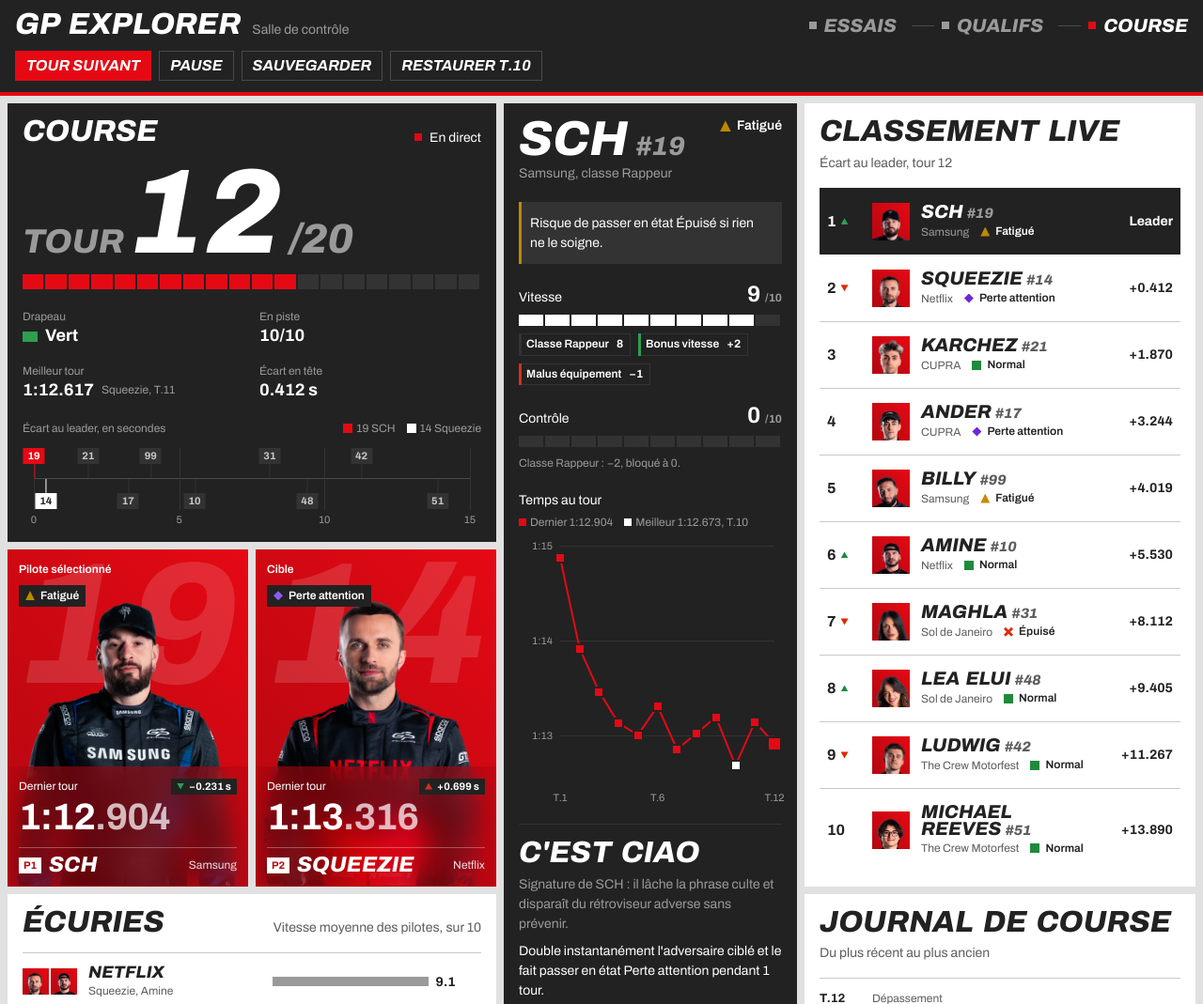
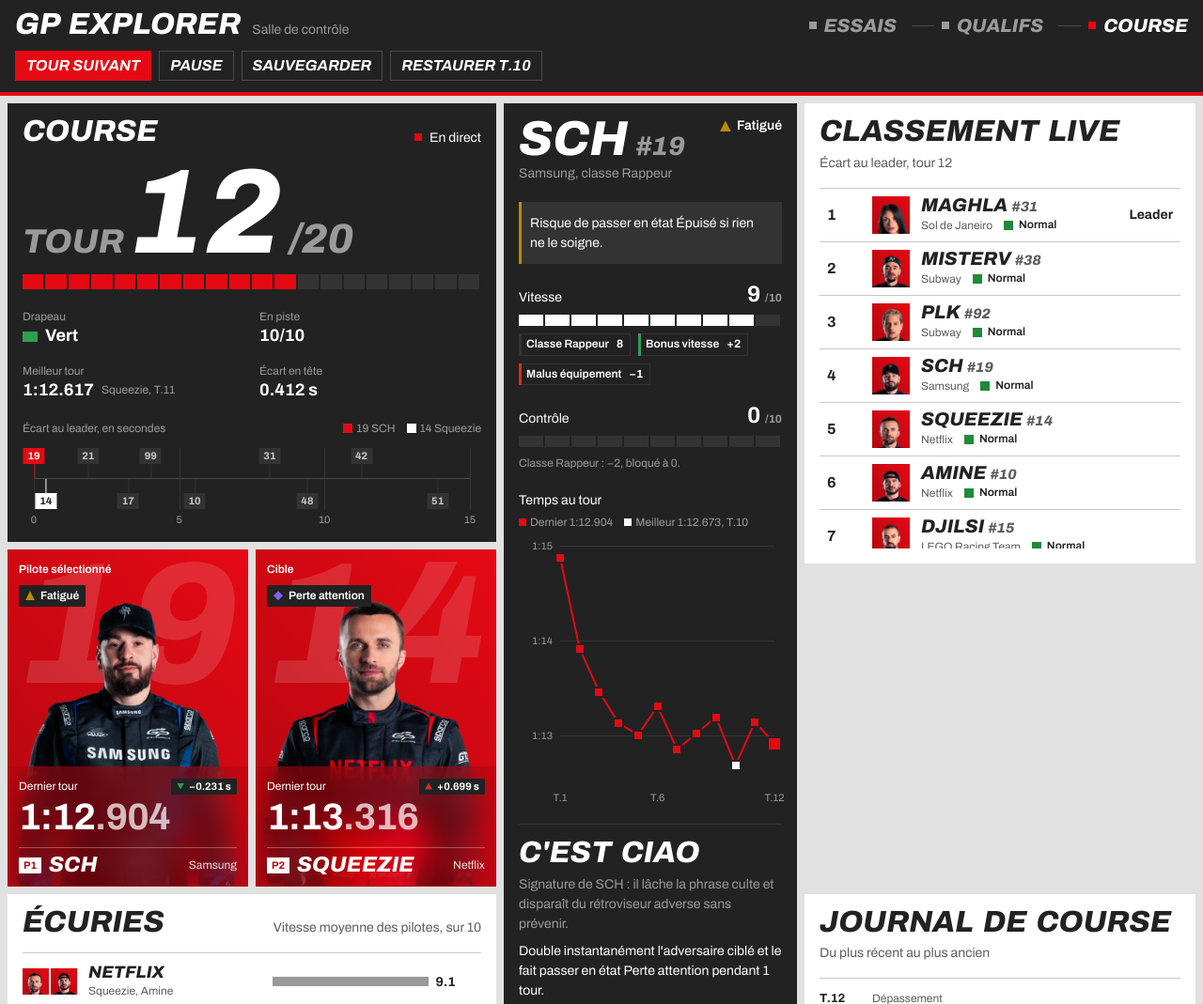
Before and after one commit to Kicksbld/GP-Explorer-Design-Pattern, a website with bundled scripts: page index.html in a window 1280 px wide. Shown: the top 1069 px of the page at 94% size. Built offline with nearby package versions, Linux system fonts and the light colour scheme.

Commit message:
Enhance dashboard functionality and styling
- Added a script tag in index.html to include main.js for improved functionality.
- Updated dashboard.css to align the classement tile and set min/max height for the classement list.
- Modified main.js to push an initial classement to the dashboard for testing the Observer pattern.
- Refactored PiloteDatabase.js to load data via fetch instead of readFile for browser compatibility.
- Enhanced the Spectator class to dynamically update the classement list in the dashboard with new entries.
- Updated the Pilote class to include an image property for better representation in the UI.

```diff
--- a/design-system/dashboard.css
+++ b/design-system/dashboard.css
@@ -116,7 +116,7 @@ img { display: block; max-width: 100%; }
 .tile--status { grid-area: status; }
 .duel { grid-area: duel; }
 .tile--pilote { grid-area: pilote; }
-.tile--classement { grid-area: classement; }
+.tile--classement { grid-area: classement; align-self: start; }
 .tile--ecuries { grid-area: ecuries; }
 .tile--journal { grid-area: journal; }
 
@@ -379,7 +379,7 @@ img { display: block; max-width: 100%; }
    Rows share the tile height so the list meets the bottom edge.
    ========================================================================== */
 
-.classement-list { display: flex; flex: 1 1 auto; flex-direction: column; }
+.classement-list { display: flex; flex: 1 1 auto; flex-direction: column; min-height: 0; max-height: 24rem; overflow-y: auto; }
 
 .classement-row {
   display: grid;
--- a/index.html
+++ b/index.html
@@ -446,5 +446,7 @@
       </ol>
     </section>
   </main>
+
+  <script type="module" src="./src/main.js"></script>
 </body>
 </html>
--- a/src/core/PiloteDatabase.js
+++ b/src/core/PiloteDatabase.js
@@ -1,9 +1,8 @@
 // Pattern: Singleton
 // Point d'accès unique aux données de data/db.json (pilotes + ecuries).
+// Chargé via fetch() car ce module tourne dans le navigateur (dashboard index.html).
 
-import { readFile } from 'node:fs/promises';
-
-const DEFAULT_DB_URL = new URL('../../data/db.json', import.meta.url);
+const DEFAULT_DB_URL = './data/db.json';
 
 export class PiloteDatabase {
   static #instance = null;
@@ -26,8 +25,8 @@ export class PiloteDatabase {
   }
 
   async load(url = DEFAULT_DB_URL) {
-    const contenu = await readFile(url, 'utf-8');
-    const { pilotes = [], ecuries = [] } = JSON.parse(contenu);
+    const reponse = await fetch(url);
+    const { pilotes = [], ecuries = [] } = await reponse.json();
     this.#pilotes = pilotes;
     this.#ecuries = ecuries;
   }
--- a/src/main.js
+++ b/src/main.js
@@ -16,7 +16,21 @@ async function main() {
 
   const weekend = new RaceWeekend(engine);
 
-  // TODO: démo — dérouler essais/qualifs/course, quelques tours, quelques techniques
+  // TODO (étape RaceEngine) : dérouler essais/qualifs/course via weekend/engine.tourSuivant()
+  // En attendant, on pousse un premier classement pour vérifier l'Observer sur le dashboard :
+  const classement = pilotes
+    .slice()
+    .sort((a, b) => b.getVitesse() - a.getVitesse())
+    .map((p, index) => ({
+      position: index + 1,
+      id: p.id,
+      pseudo: p.pseudo,
+      numero: p.numero,
+      image: p.image,
+      ecurieNom: db.getEcurieById(p.ecurie)?.nom ?? p.ecurie,
+      stateNom: p.state.nom,
+    }));
+  engine.classement.setClassement(classement);
 }
 
 main();
--- a/src/models/Pilote.js
+++ b/src/models/Pilote.js
@@ -48,13 +48,14 @@ const EFFETS_TECHNIQUE = {
 };
 
 export class Pilote {
-  constructor({ id, pseudo, numero, ecurie, classe, technique, stats = {} }) {
+  constructor({ id, pseudo, numero, ecurie, classe, technique, image, stats = {} }) {
     this.id = id;
     this.pseudo = pseudo;
     this.numero = numero;
     this.ecurie = ecurie;
     this.classe = classe;
     this.technique = technique;
+    this.image = image;
     this.stats = { vitesse: 1, controle: 1, ...stats };
     this.state = new NormalState();
   }
--- a/src/observer/Spectator.js
+++ b/src/observer/Spectator.js
@@ -1,4 +1,7 @@
 // Pattern: Observer — observer concret
+// Rend le classement reçu dans le tableau `.classement-list` du dashboard (index.html).
+// `classement` : tableau d'entrées déjà prêtes à l'affichage
+// { position, id, pseudo, numero, image, ecurieNom, stateNom }.
 
 export class Spectator {
   constructor(nom) {
@@ -6,6 +9,63 @@ export class Spectator {
   }
 
   update(classement) {
-    // TODO: réagir au nouveau classement (affichage console/DOM)
+    const liste = document.querySelector('.classement-list');
+    if (!liste) return;
+
+    liste.replaceChildren(...classement.map((entree) => this.#creerLigne(entree)));
+  }
+
+  #creerLigne(entree) {
+    const li = document.createElement('li');
+    li.className = 'classement-row';
+    li.dataset.piloteId = entree.id;
+
+    const pos = document.createElement('span');
+    pos.className = 'classement-row__pos';
+    pos.textContent = String(entree.position);
+
+    const avatar = document.createElement('span');
+    avatar.className = 'avatar';
+    const img = document.createElement('img');
+    img.src = entree.image ?? '';
+    img.alt = '';
+    img.loading = 'lazy';
+    avatar.appendChild(img);
+
+    const numero = document.createElement('span');
+    numero.className = 'classement-row__numero';
+    numero.textContent = `#${entree.numero}`;
+
+    const pseudo = document.createElement('span');
+    pseudo.className = 'classement-row__pseudo';
+    pseudo.append(entree.pseudo, numero);
+
+    const badge = document.createElement('span');
+    badge.className = `state-badge ${this.#classeBadge(entree.stateNom)}`;
+    badge.textContent = entree.stateNom;
+
+    const meta = document.createElement('span');
+    meta.className = 'classement-row__meta';
+    meta.append(`${entree.ecurieNom} `, badge);
+
+    const identity = document.createElement('span');
+    identity.className = 'classement-row__identity';
+    identity.append(pseudo, meta);
+
+    const gap = document.createElement('span');
+    gap.className = 'classement-row__gap';
+    gap.textContent = entree.position === 1 ? 'Leader' : '';
+
+    li.append(pos, avatar, identity, gap);
+    return li;
+  }
+
+  #classeBadge(stateNom) {
+    const slug = stateNom
+      .normalize('NFD')
+      .replace(/[̀-ͯ]/g, '')
+      .toLowerCase()
+      .replace(/\s+/g, '-');
+    return `state-badge--${slug}`;
   }
 }
```
